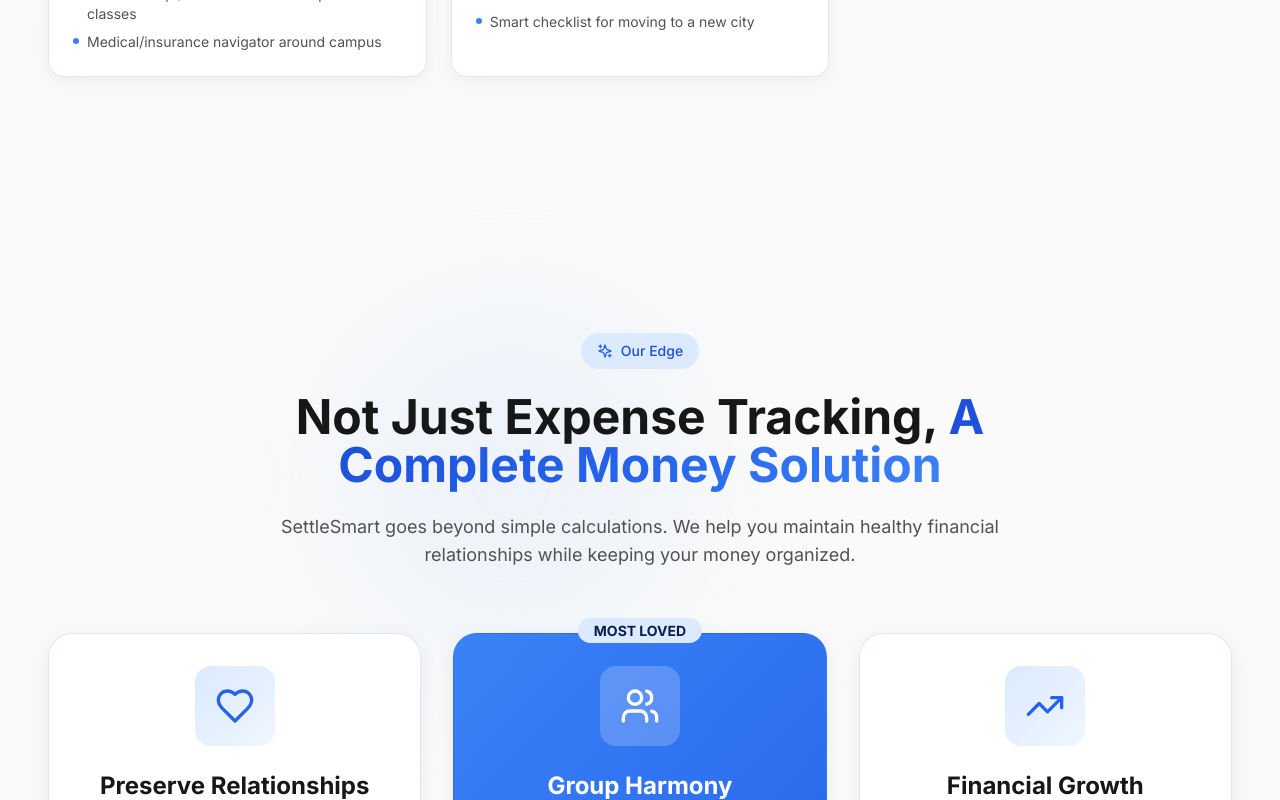
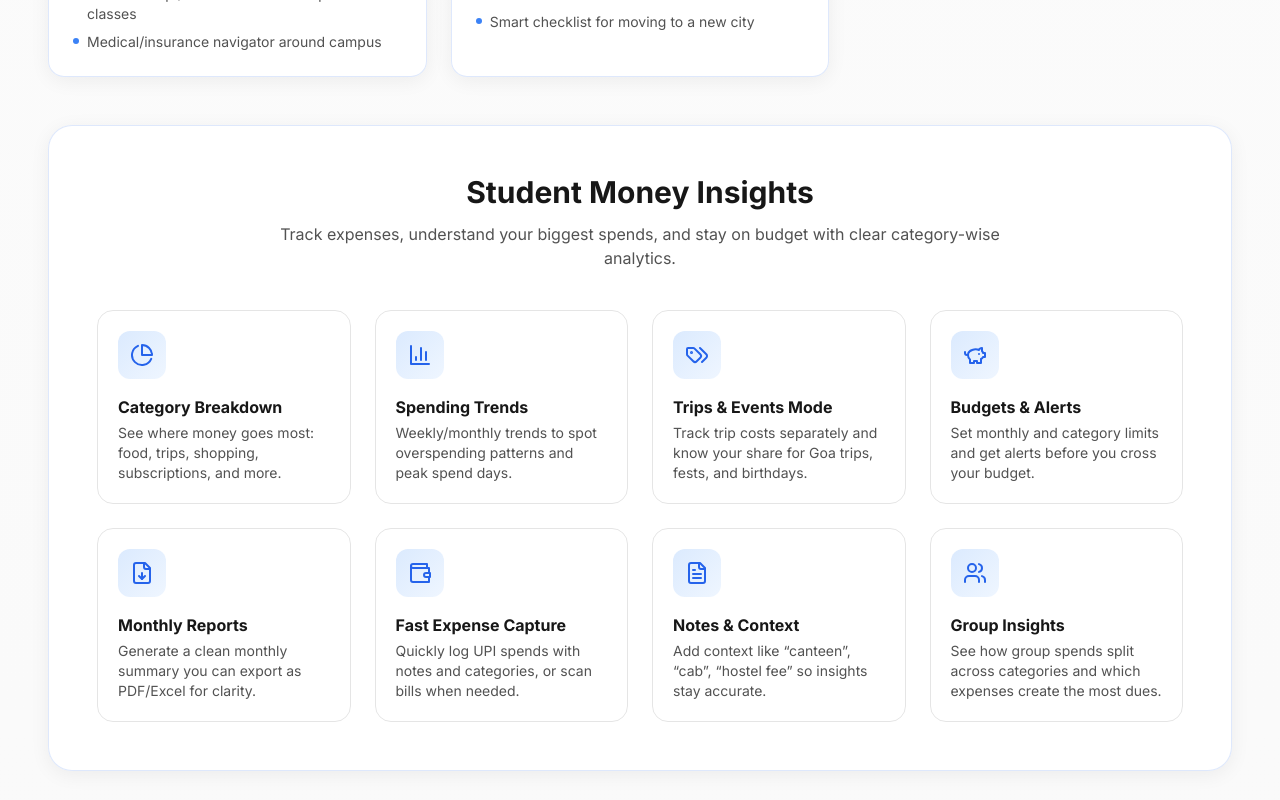
Before and after one commit to Randhir834/settlesmart, a React (Vite) app: page / in a window 1280 px wide. Shown: the part 5160-5960 px from the top of the page. Built offline with nearby package versions, Linux system fonts and the light colour scheme.

Commit message:
Add student money insights section

```diff
--- a/src/sections/Features.tsx
+++ b/src/sections/Features.tsx
@@ -13,7 +13,12 @@
   FileText,
   Users,
   BookOpen,
-  Briefcase
+  Briefcase,
+  PieChart,
+  BarChart3,
+  PiggyBank,
+  FileDown,
+  Tags
 } from 'lucide-react'
 
 const Features = () => {
@@ -223,6 +228,70 @@
               </div>
             ))}
           </div>
+
+          <div className="mt-8 sm:mt-12 glass-card rounded-2xl sm:rounded-3xl p-6 sm:p-8 lg:p-12">
+            <div className="text-center max-w-3xl mx-auto mb-6 sm:mb-10">
+              <h4 className="text-xl sm:text-2xl lg:text-3xl font-bold text-surface-900 mb-2 sm:mb-3">
+                Student Money Insights
+              </h4>
+              <p className="text-sm sm:text-base text-surface-600">
+                Track expenses, understand your biggest spends, and stay on budget with clear category-wise analytics.
+              </p>
+            </div>
+
+            <div className="grid sm:grid-cols-2 lg:grid-cols-4 gap-4 sm:gap-6">
+              {[
+                {
+                  icon: PieChart,
+                  title: 'Category Breakdown',
+                  description: 'See where money goes most: food, trips, shopping, subscriptions, and more.'
+                },
+                {
+                  icon: BarChart3,
+                  title: 'Spending Trends',
+                  description: 'Weekly/monthly trends to spot overspending patterns and peak spend days.'
+                },
+                {
+                  icon: Tags,
+                  title: 'Trips & Events Mode',
+                  description: 'Track trip costs separately and know your share for Goa trips, fests, and birthdays.'
+                },
+                {
+                  icon: PiggyBank,
+                  title: 'Budgets & Alerts',
+                  description: 'Set monthly and category limits and get alerts before you cross your budget.'
+                },
+                {
+                  icon: FileDown,
+                  title: 'Monthly Reports',
+                  description: 'Generate a clean monthly summary you can export as PDF/Excel for clarity.'
+                },
+                {
+                  icon: Wallet,
+                  title: 'Fast Expense Capture',
+                  description: 'Quickly log UPI spends with notes and categories, or scan bills when needed.'
+                },
+                {
+                  icon: FileText,
+                  title: 'Notes & Context',
+                  description: 'Add context like “canteen”, “cab”, “hostel fee” so insights stay accurate.'
+                },
+                {
+                  icon: Users,
+                  title: 'Group Insights',
+                  description: 'See how group spends split across categories and which expenses create the most dues.'
+                }
+              ].map((item, index) => (
+                <div key={index} className="rounded-xl sm:rounded-2xl bg-white/60 border border-surface-200 p-4 sm:p-5">
+                  <div className="w-10 h-10 sm:w-12 sm:h-12 rounded-xl bg-gradient-to-br from-brand-100 to-brand-50 flex items-center justify-center mb-3 sm:mb-4">
+                    <item.icon className="w-5 h-5 sm:w-6 sm:h-6 text-brand-600" />
+                  </div>
+                  <h5 className="font-bold text-sm sm:text-base text-surface-900 mb-1">{item.title}</h5>
+                  <p className="text-xs sm:text-sm text-surface-600 leading-relaxed">{item.description}</p>
+                </div>
+              ))}
+            </div>
+          </div>
         </div>
       </div>
     </section>
```
Also changed, not shown: 5 other files (tests, documents, lock files or other folders).
